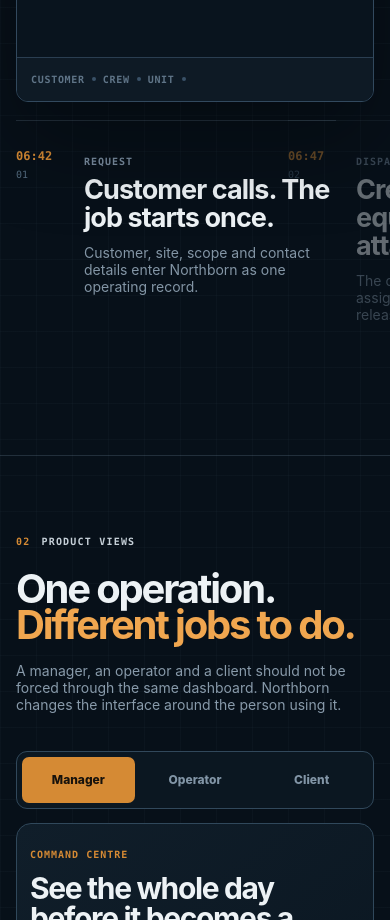
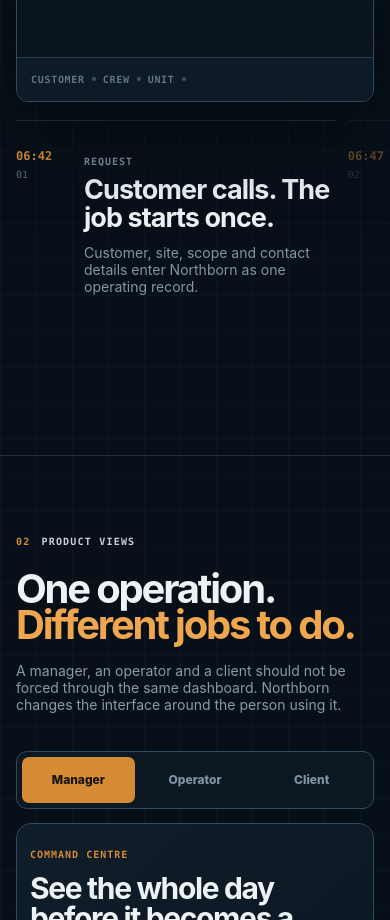
Before and after one commit to dothecoolwip1/NorthBorn, an Astro site in the folder marketing/: page / in a window 390 px wide. Shown: the part 2045-2965 px from the top of the page. Built offline with nearby package versions, Linux system fonts and the light colour scheme; Astro itself is replaced by a stand-in of ours; no server answers.

Commit message:
Contain mobile job journey scroller

```diff
--- a/marketing/src/styles/global.css
+++ b/marketing/src/styles/global.css
@@ -413,8 +413,8 @@
     .hero{grid-template-columns:1fr;min-height:auto}
     .hero-copy{max-width:950px}
     .hero-visual{max-width:900px;width:100%;min-height:560px;margin:0 auto}
-    .journey-layout{grid-template-columns:1fr}
-    .journey-steps{display:grid;grid-template-columns:repeat(5,minmax(260px,1fr));gap:12px;overflow-x:auto;scroll-snap-type:x mandatory;padding-bottom:14px}
+    .journey-layout{grid-template-columns:minmax(0,1fr);min-width:0}
+    .journey-steps{width:100%;max-width:100%;min-width:0;display:grid;grid-template-columns:repeat(5,minmax(260px,1fr));gap:12px;overflow-x:auto;overscroll-behavior-inline:contain;scroll-snap-type:x mandatory;padding-bottom:14px}
     .journey-step{min-height:0;padding:28px 0;scroll-snap-align:start}
     .journey-sticky{order:-1}
     .journey-machine{position:relative;top:auto}
@@ -452,8 +452,8 @@
     .machine-stage{min-height:440px;padding:16px}.machine-panel{inset:16px}
     .machine-track{overflow-x:auto}.machine-track i{min-width:10px}.machine-track span{font-size:10px}
     .machine-foot{overflow:hidden;justify-content:flex-start;gap:7px}.machine-foot span:nth-of-type(n+4),.machine-foot i:nth-of-type(n+4){display:none}
-    .journey-steps{margin-right:-16px;padding-right:16px}
-    .journey-step{min-width:82vw;grid-template-columns:50px 1fr;padding:28px 0}
+    .journey-steps{width:calc(100% + 16px);max-width:calc(100% + 16px);min-width:0;margin-right:-16px;padding-right:16px;display:flex;overflow-x:auto;overflow-y:hidden}
+    .journey-step{min-width:0;flex:0 0 82vw;grid-template-columns:50px minmax(0,1fr);padding:28px 0}
     .journey-step h3{font-size:27px}
     .request-panel h4{font-size:27px}
     .dispatch-row{grid-template-columns:54px 1fr}.dispatch-row em{display:none}
```
